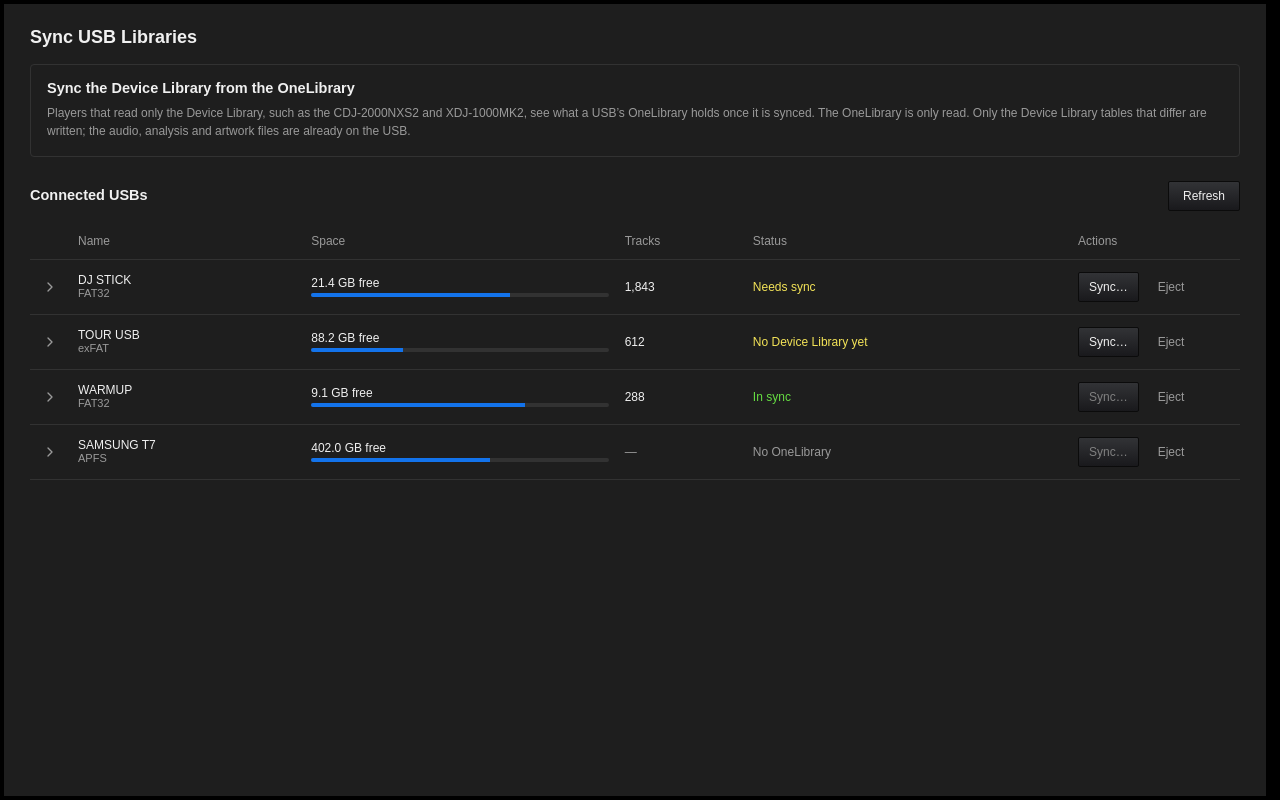
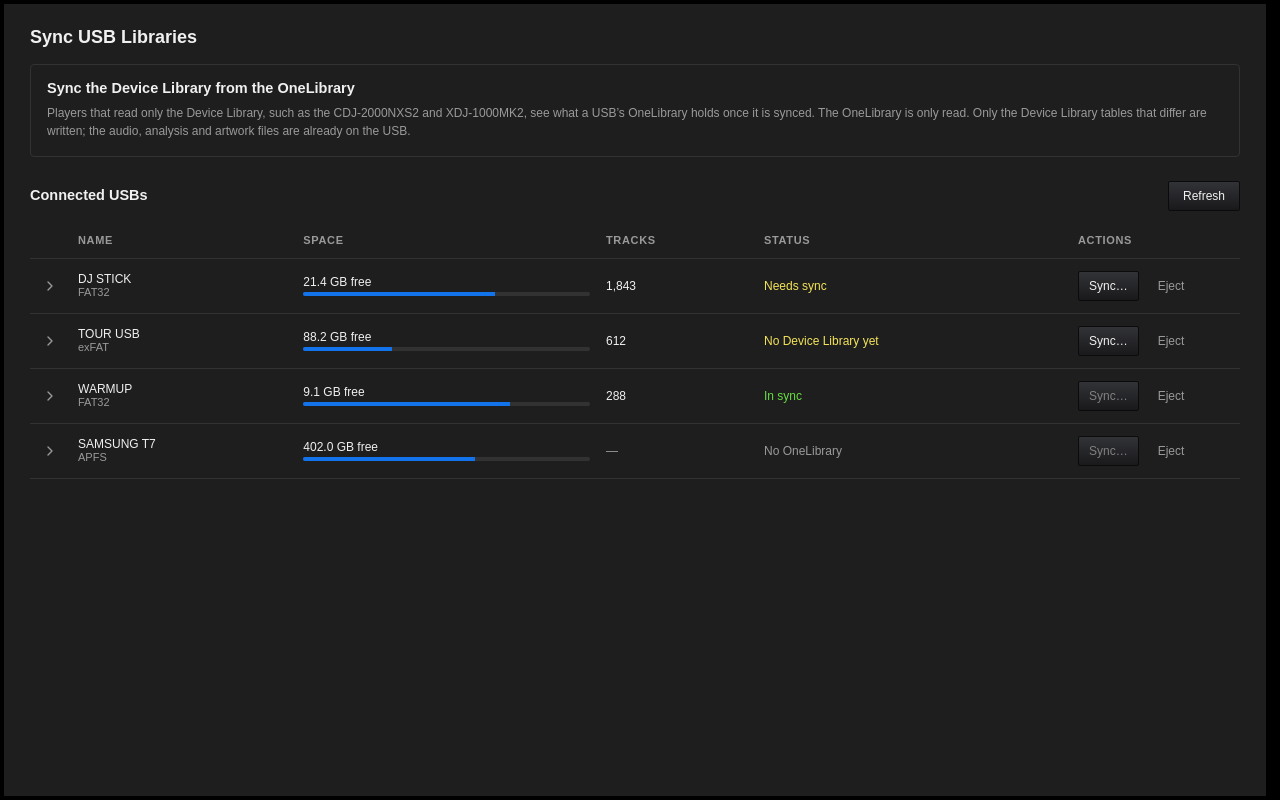
Before and after one commit to chrisle/onelibrary-sync, a React (Vite) app: page / in a window 1280 px wide. Built offline with nearby package versions, Linux system fonts and the light colour scheme.

Commit message:
style: set table column headings in bold capitals

```diff
--- a/src/views/SyncPane.module.css
+++ b/src/views/SyncPane.module.css
@@ -14,6 +14,8 @@
 .tableScroll { overflow-x: auto; }
 .table { width: 100%; border-collapse: collapse; text-align: left; font-size: var(--f-size-sm); }
 .table th { color: var(--c-text-dim); font-weight: 400; }
+/* Column headings, as the panel's other headings: bold capitals. */
+.table thead th, .counts thead th, .counts .group th { font-size: 11px; font-weight: 700; letter-spacing: 0.06em; text-transform: uppercase; }
 .table th, .table td { padding: 12px 8px; border-bottom: 1px solid var(--c-raised); vertical-align: middle; }
 .table tbody tr.row:hover { background: var(--c-raised); }
 .table tbody tr.row[data-expanded] { background: var(--c-raised); }
@@ -110,7 +112,7 @@
 .counts thead th { color: var(--c-text-dim); }
 .counts td { width: 32%; padding-left: 16px; overflow-wrap: anywhere; }
 .counts small { display: block; font-size: 11px; }
-.counts .group th { padding-top: 16px; color: var(--c-text-dim); font-weight: 600; }
+.counts .group th { padding-top: 16px; color: var(--c-text-dim); }
 /* A line a sync changes, in the colour the row's status uses. */
 .counts [data-changed] th, .counts [data-changed] td:last-child { color: var(--c-label-yellow); }
 .delta { margin-left: 6px; color: var(--c-text-dim); font-size: 11px; }
```
